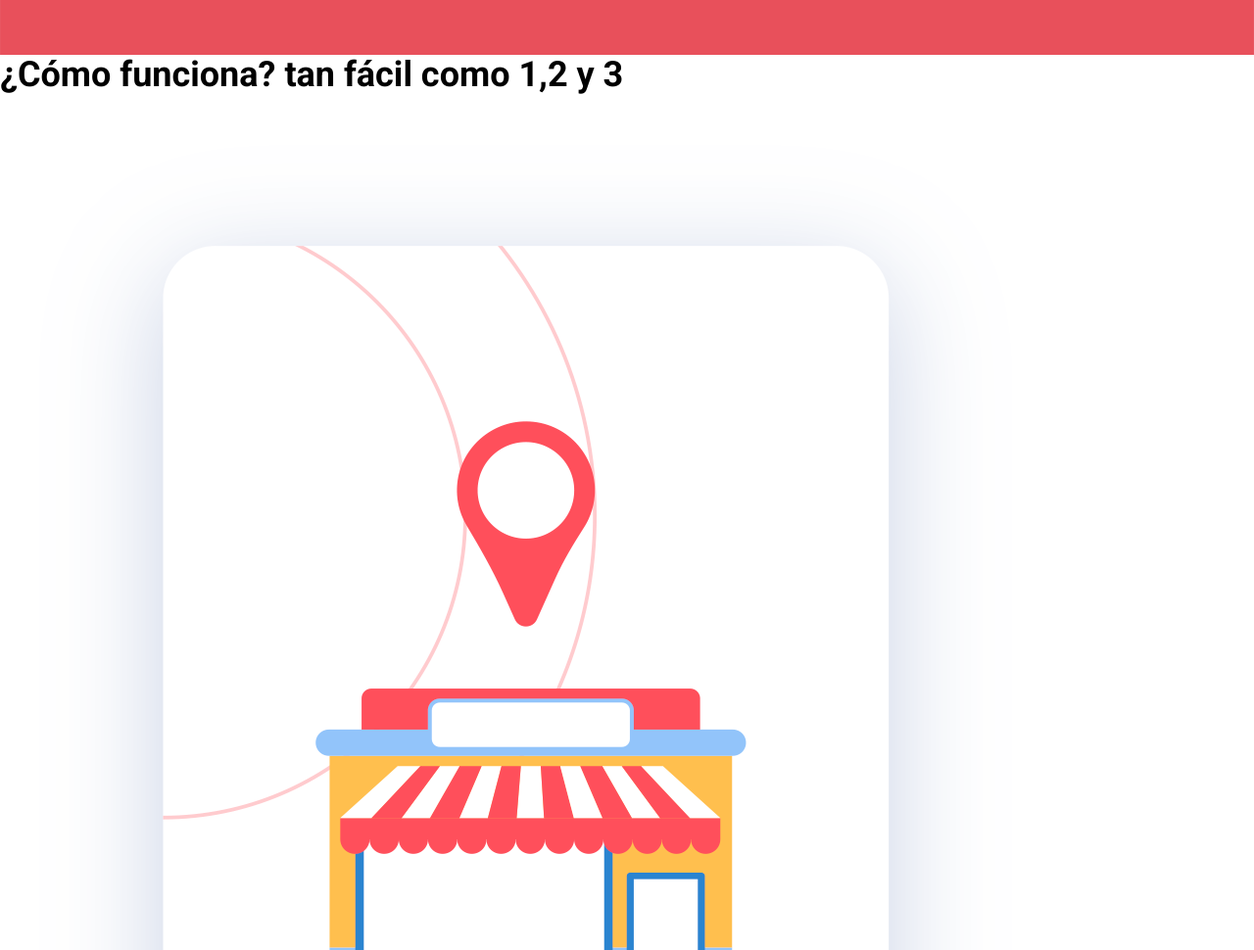
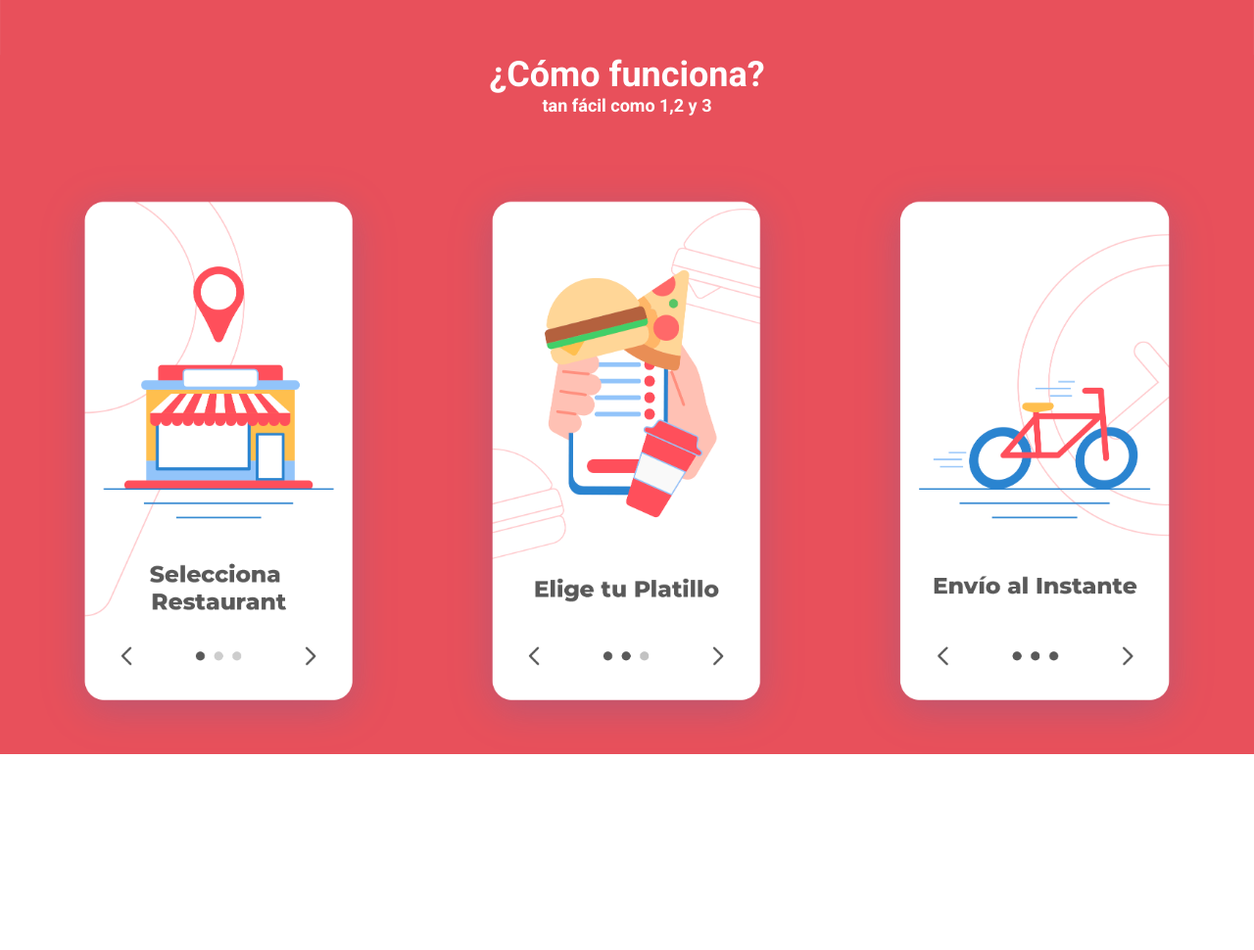
Before and after one commit to GiovanniOlan/course-css-la-guia-completa, a website: page 12-DeliveryApp/index.html in a window 1280 px wide. Shown: the part 912-1882 px from the top of the page at 98% size. After the commit the page ends 1682 px from the top, so only its background shows below. Drawn offline with nearby package versions, Linux system fonts and the light colour scheme; files that its build step writes are made by us from their sources; files whose address does not match are found by name.

Commit message:
steps section done

```diff
--- a/12-DeliveryApp/index.html
+++ b/12-DeliveryApp/index.html
@@ -69,27 +69,27 @@
 
     <section class="step">
       <img class="step__wave" src="./build/img/wave.svg" alt="Imagen de ola" />
-      <div class="step_content">
-        <h2>
+      <div class="step__content">
+        <h2 class="step__title">
           ¿Cómo funciona?
-          <span>tan fácil como 1,2 y 3</span>
+          <span class="step__title--description">tan fácil como 1,2 y 3</span>
         </h2>
         <div class="step__grid container">
-          <div>
+          <div class="step__img">
             <img
               class="step__img"
               src="./build/img/paso_1.png"
               alt="Imagen paso 1"
             />
           </div>
-          <div>
+          <div class="step__img">
             <img
               class="step__img"
               src="./build/img/paso_2.png"
               alt="Imagen paso 1"
             />
           </div>
-          <div>
+          <div class="step__img">
             <img
               class="step__img"
               src="./build/img/paso_3.png"
--- a/12-DeliveryApp/src/scss/app.scss
+++ b/12-DeliveryApp/src/scss/app.scss
@@ -1,3 +1,4 @@
 @use "base";
 @use "header";
 @use "form";
+@use "steps";
--- /dev/null
+++ b/12-DeliveryApp/src/scss/steps/_index.scss
@@ -0,0 +1 @@
+@forward "steps";
--- /dev/null
+++ b/12-DeliveryApp/src/scss/steps/_steps.scss
@@ -0,0 +1,34 @@
+@use "../base/variables" as v;
+@use "../base/mixins" as m;
+
+.step {
+  &__content {
+    background-color: v.$primario;
+  }
+
+  &__title {
+    color: v.$blanco;
+    text-align: center;
+
+    &--description {
+      display: block;
+      font-size: 1.8rem;
+    }
+  }
+
+  &__grid {
+    @include m.tablet {
+      display: flex;
+      justify-content: space-between;
+      gap: 5rem;
+    }
+  }
+
+  &__img {
+    transition-property: transform;
+    transition-duration: 0.2s;
+    &:hover {
+      transform: rotate(-4deg) scale(1.2);
+    }
+  }
+}
```
